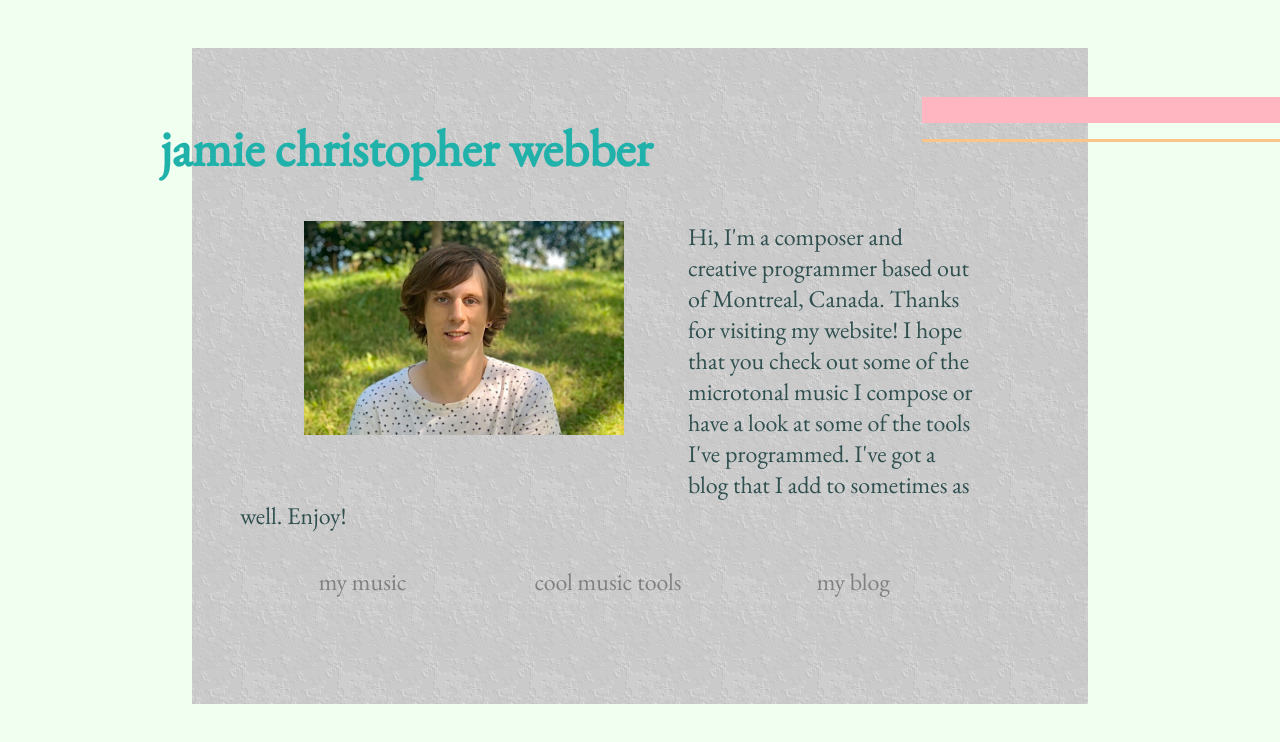
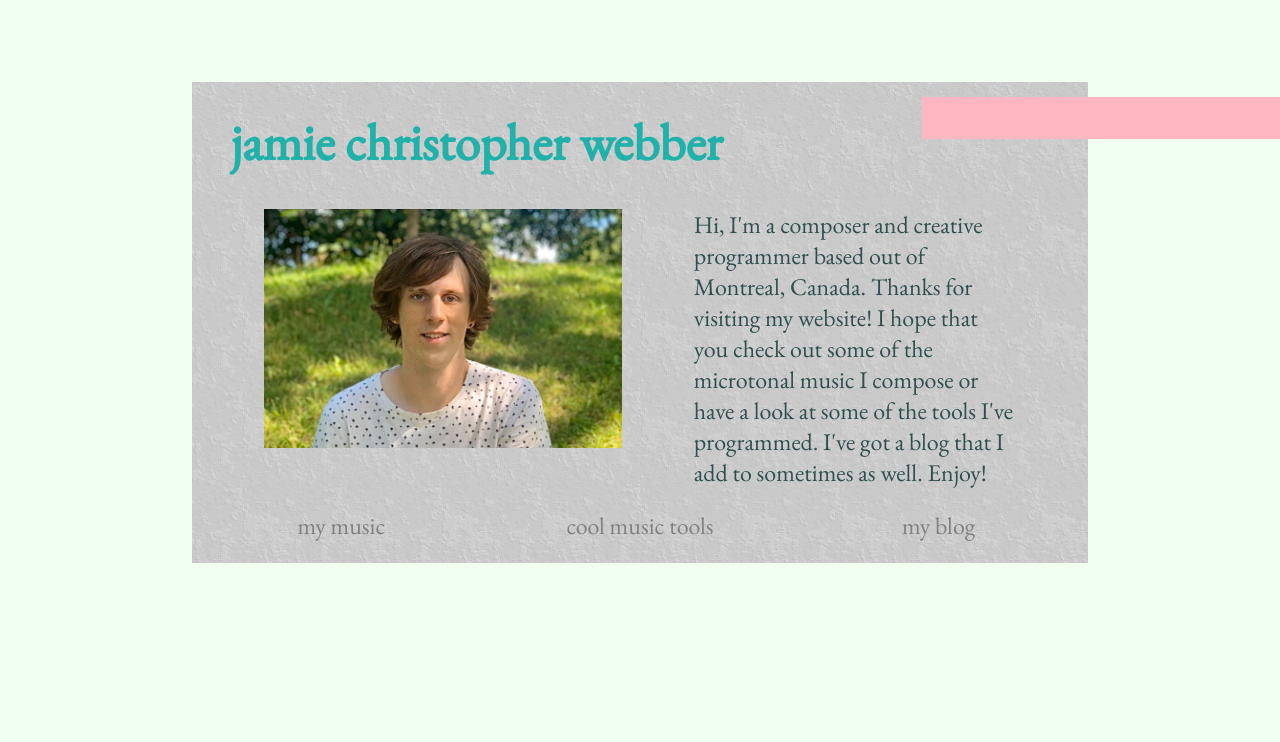
Before and after one commit to jamiecwebber/jcw-website, a React (Create React App) app: page / in a window 1280 px wide. Shown: the top 742 px of the page. Built offline with nearby package versions, Linux system fonts and the light colour scheme.

Commit message:
played with padding, got stuff sort of working

```diff
--- a/src/components/Rectangles.js
+++ b/src/components/Rectangles.js
@@ -8,24 +8,23 @@ position: absolute;
 right: 0px;
 top: 97px;
 width: 28%;
-height: 26px;
+height: 42px;
 `
 
-const OrangeRectangle = styled.div`
-background-color: #fac589;
-position: absolute;
-right: 0px;
-top: 97px;
-width: 28%;
-height: 3px;
-margin-top: 42px;
-`
+// const OrangeRectangle = styled.div`
+// background-color: #fac589;
+// position: absolute;
+// right: 0px;
+// top: 97px;
+// width: 28%;
+// height: 3px;
+// margin-top: 42px;
+// `
 
 const Rectangles = () => {
     return (
         <React.Fragment>
             <PinkRectangle />
-            <OrangeRectangle />
         </React.Fragment>
     )
 }
--- a/src/components/styles.js
+++ b/src/components/styles.js
@@ -14,8 +14,7 @@ import styled from 'styled-components';
 
 export const BackgroundImage = styled.div`
     background-image: url(${props => props.img});
-    background-repeat: true;
-    padding: 6vh;
+    background-repeat: round;
 `
 
 export const PageFrame = styled.div`
@@ -23,15 +22,11 @@ export const PageFrame = styled.div`
     width: 70vw;
 `
 
-// export const Background = styled.div`
-//     background-image: url(${props => props.img});
-//     background-repeat: true;
-//     top: 6vh;
-//     min-height: 74vh;
-//     width: 75vw;
-//     margin: 9vh auto;
-//     padding: 4vh;
-// `
+export const Name = styled.h1`
+    padding: 2vw 0vw 0vw 3vw;
+    font-size: max(1.5em, 4vw);
+    color: lightseagreen;
+`
 
 export const Title = styled.h1`
   font-size: 1.5em;
--- a/src/pages/Welcome.js
+++ b/src/pages/Welcome.js
@@ -7,16 +7,9 @@ import Rectangles from '../components/Rectangles';
 import coverPhoto from '../images/jamie.jpg';
 import greyTexture from '../images/greyTexture.jpg';
 
-import { BackgroundImage, PageFrame } from '../components/styles'
+import { BackgroundImage, PageFrame, Name } from '../components/styles'
 
-const Name = styled.h1`
-    font-size: max(1.5em, 4vw);
-    position: relative;
-    top: -16px;
-    left: -10%;
-    color: lightseagreen;
-    margin-bottom: 3%;
-`
+
 
 const WelcomeText = styled.div`
     padding-right: 8%;
@@ -24,7 +17,6 @@ const WelcomeText = styled.div`
 `
 
 const Links = styled.div`
-    padding-right: 8%;
     font-size: 1.5em;
     display: flex;
     justify-content: space-around;
@@ -59,6 +51,7 @@ const LinkHolder = styled.div`
     display: flex;
     align-items: center;
     justify-content: center;
+    padding-bottom: 2vw;
 `
 
 const WelcomePage = () => {
```
